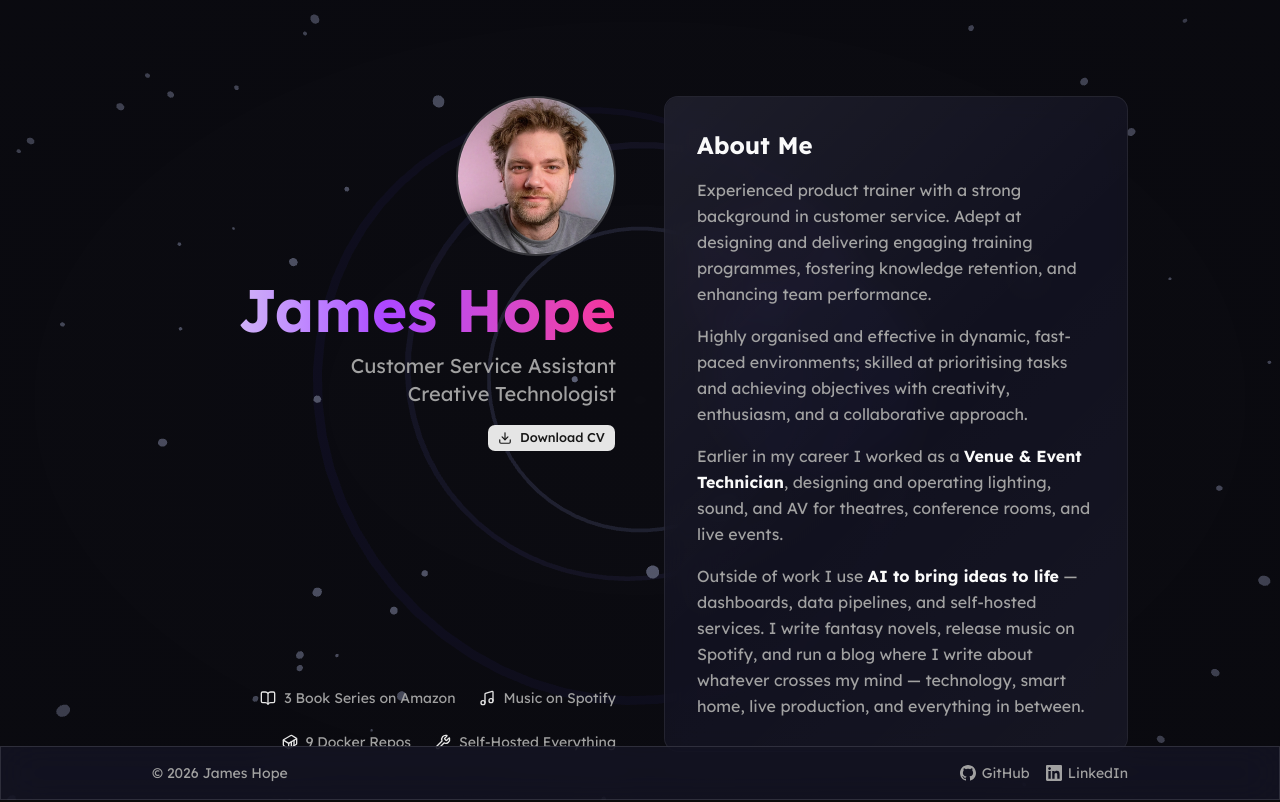
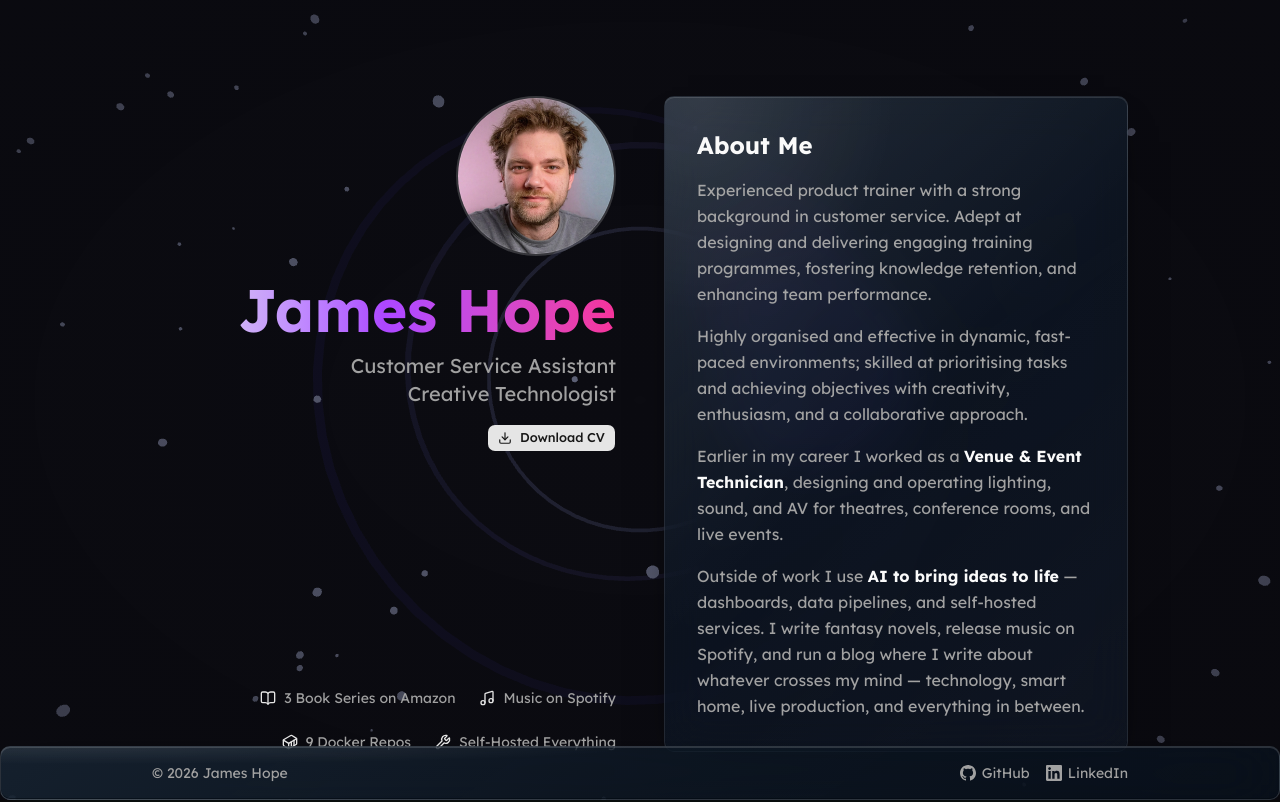
Before and after one commit to jimdhope/cv, a Next.js app: page / in a window 1280 px wide. Shown: the top 802 px of the page. Built offline with nearby package versions, Linux system fonts and the light colour scheme.

Commit message:
Update glassmorphism to match KPI Quest's gradient approach

```diff
--- a/src/app/globals.css
+++ b/src/app/globals.css
@@ -162,19 +162,21 @@
 }
 
 @layer utilities {
-  /* Glassmorphism - solid dark fallback for mobile browsers without backdrop-filter */
+  /* Glassmorphism - matching KPI Quest's approach with gradient backgrounds */
   .glass {
-    background: rgba(15, 15, 25, 0.92);
-    border: 1px solid rgba(255, 255, 255, 0.08);
+    background:
+      radial-gradient(ellipse 70% 55% at 8% 0%, rgba(255, 255, 255, 0.08), transparent 60%),
+      linear-gradient(145deg, rgba(30, 46, 63, 0.6) 0%, rgba(15, 29, 45, 0.5) 48%, rgba(10, 20, 35, 0.58) 100%);
+    backdrop-filter: blur(22px) saturate(145%);
+    -webkit-backdrop-filter: blur(22px) saturate(145%);
+    border: 1px solid rgba(255, 255, 255, 0.1);
+    border-radius: var(--radius-lg);
+    box-shadow:
+      0 22px 45px -24px rgba(0, 0, 0, 0.85),
+      0 8px 20px -14px rgba(7, 20, 32, 0.8),
+      inset 0 1px 0 rgba(255, 255, 255, 0.12),
+      inset 0 -1px 0 rgba(1, 8, 15, 0.55);
     position: relative;
-  }
-
-  @supports (backdrop-filter: blur(12px)) {
-    .glass {
-      background: rgba(20, 20, 35, 0.75);
-      backdrop-filter: blur(12px) saturate(180%);
-      -webkit-backdrop-filter: blur(12px) saturate(180%);
-    }
   }
 
   .glass::before {
@@ -184,7 +186,7 @@
     border-radius: inherit;
     background: linear-gradient(
       135deg,
-      rgba(255, 255, 255, 0.05) 0%,
+      rgba(255, 255, 255, 0.06) 0%,
       transparent 50%,
       rgba(255, 255, 255, 0.02) 100%
     );
@@ -192,30 +194,33 @@
   }
 
   .glass-dark {
-    background: rgba(12, 12, 20, 0.95);
-    border: 1px solid rgba(255, 255, 255, 0.1);
-  }
-
-  @supports (backdrop-filter: blur(16px)) {
-    .glass-dark {
-      background: rgba(15, 15, 25, 0.8);
-      backdrop-filter: blur(16px) saturate(200%);
-      -webkit-backdrop-filter: blur(16px) saturate(200%);
-    }
+    background:
+      radial-gradient(ellipse 70% 55% at 8% 0%, rgba(255, 255, 255, 0.06), transparent 60%),
+      linear-gradient(145deg, rgba(20, 35, 50, 0.7) 0%, rgba(10, 20, 35, 0.6) 48%, rgba(5, 15, 25, 0.65) 100%);
+    backdrop-filter: blur(24px) saturate(150%);
+    -webkit-backdrop-filter: blur(24px) saturate(150%);
+    border: 1px solid rgba(255, 255, 255, 0.12);
+    border-radius: var(--radius-lg);
+    box-shadow:
+      0 24px 55px -18px rgba(0, 0, 0, 0.9),
+      inset 0 1px 0 rgba(255, 255, 255, 0.1),
+      inset 0 -1px 0 rgba(0, 0, 0, 0.45);
   }
 
   /* Stronger glass for hero/header */
   .glass-strong {
-    background: rgba(15, 15, 25, 0.95);
-    border: 1px solid rgba(255, 255, 255, 0.12);
-  }
-
-  @supports (backdrop-filter: blur(20px)) {
-    .glass-strong {
-      background: rgba(20, 20, 35, 0.8);
-      backdrop-filter: blur(20px) saturate(200%);
-      -webkit-backdrop-filter: blur(20px) saturate(200%);
-    }
+    background:
+      radial-gradient(ellipse 70% 55% at 8% 0%, rgba(255, 255, 255, 0.08), transparent 60%),
+      linear-gradient(145deg, rgba(25, 40, 55, 0.75) 0%, rgba(15, 28, 42, 0.65) 48%, rgba(8, 18, 30, 0.7) 100%);
+    backdrop-filter: blur(28px) saturate(150%);
+    -webkit-backdrop-filter: blur(28px) saturate(150%);
+    border: 1px solid rgba(255, 255, 255, 0.14);
+    border-radius: var(--radius-lg);
+    box-shadow:
+      0 26px 52px -26px rgba(0, 0, 0, 0.9),
+      0 10px 26px -18px rgba(20, 184, 166, 0.15),
+      inset 0 1px 0 rgba(255, 255, 255, 0.14),
+      inset 0 -1px 0 rgba(1, 8, 15, 0.55);
   }
 
   /* Text shadow for readability over glass */
```
